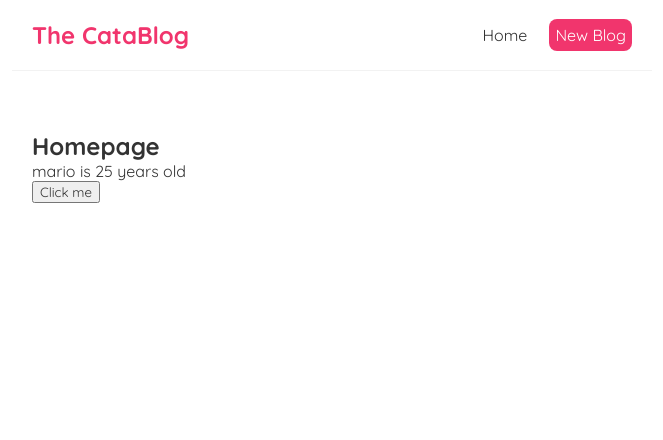
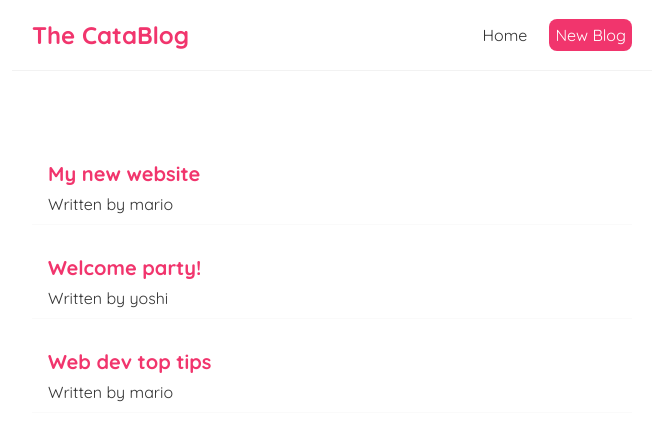
Before and after one commit to kevinfu1/CataBlog, a React (Create React App) app: page / in a window 1280 px wide. Shown: the top 440 px of the page, without its empty margins (308-971 px from the left). Built offline with nearby package versions, Linux system fonts and the light colour scheme; the HTML template or start-up script is replaced by a standard one.

Commit message:
lesson 10

```diff
--- a/src/Home.js
+++ b/src/Home.js
@@ -1,20 +1,21 @@
 import { useState } from 'react';
 
 const Home = () => {
-    // let name = "mario";
-    const [name, setName] = useState('mario')
-    const [age, setAge] = useState(25);
+    const [blogs, setBlogs] = useState([
+      { title: 'My new website', body: 'lorem ipsum...', author: 'mario', id: 1 },
+      { title: 'Welcome party!', body: 'lorem ipsum...', author: 'yoshi', id: 2 },
+      { title: 'Web dev top tips', body: 'lorem ipsum...', author: 'mario', id: 3 }
+    ]);
 
-    const handleClick = () => {
-        setName('luigi')
-        setAge(30);
-    }
 
     return (
         <div className = "home">
-            <h2>Homepage</h2>
-            <p>{ name } is { age } years old </p>
-            <button onClick = {handleClick}>Click me</button>
+          {blogs.map((blog) => (
+            <div className = "blog-preview" key={blog.id}>
+              <h2>{blog.title}</h2>
+              <p>Written by {blog.author}</p>
+            </div>
+          ))}
         </div>
     )
 }
--- a/src/index.css
+++ b/src/index.css
@@ -33,3 +33,18 @@
   margin: 40px auto;
   padding: 20px;
 }
+
+/* blog previews / list */
+.blog-preview {
+  padding: 10px 16px;
+  margin: 20px 0;
+  border-bottom: 1px solid #fafafa;
+}
+.blog-preview:hover {
+  box-shadow: 1px 3px 5px rgba(0,0,0,0.1);
+}
+.blog-preview h2 {
+  font-size: 20px;
+  color: #f1356d;
+  margin-bottom: 8px;
+}
```
